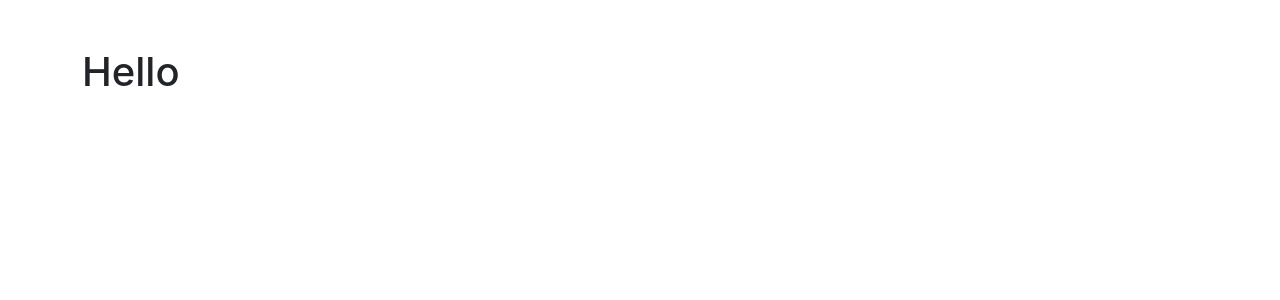
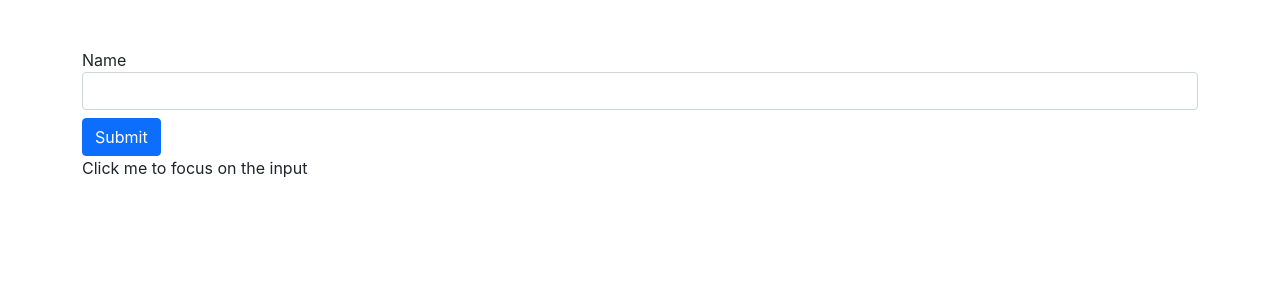
Before and after one commit to helen-tan/react-more-hooks, a React (Create React App) app: page / in a window 1280 px wide. Shown: the top 300 px of the page. Built offline with nearby package versions, Linux system fonts and the light colour scheme.

Commit message:
useRef - make a reference to a DOM element

```diff
--- a/src/App.js
+++ b/src/App.js
@@ -1,7 +1,9 @@
+import UseRefExample1 from "./components/UseRefExample1";
+
 function App() {
   return (
     <div className="container mt-5">
-      <h1>Hello</h1>
+      <UseRefExample1 />
     </div>
   );
 }
--- /dev/null
+++ b/src/components/UseRefExample1.jsx
@@ -0,0 +1,47 @@
+// useRef - used to make a reference to a specific DOM element in a functional component
+import { useRef } from 'react'
+
+function UseRefExample1() {
+  const inputRef = useRef(); // set the reference to the input with ref={inputRef}
+  const paraRef = useRef(); // set reference to <p>
+
+  const onSubmit = (e) => {
+    e.preventDefault()
+    console.log(inputRef) // useRef will return an object with 1 property called 'current' which contains the actual DOM element
+    console.log(inputRef.current) // returns the actual DOM element
+    console.log(inputRef.current.value) // returns the value
+
+    inputRef.current.value = 'Hello' // change input value
+    inputRef.current.style.backgroundColor = 'green' // change input styling
+    paraRef.current.innerText = 'form submitted' // change <p> text on form submit
+  }
+
+  return (
+    <div>
+      <form onSubmit={onSubmit}>
+        <label htmlFor='name'>Name</label>
+        <input
+          ref={inputRef}
+          type="text"
+          id='name'
+          className="form-control mb-2"
+        />
+        <button type='submit' className="btn btn-primary">Submit</button>
+        <p ref={paraRef} onClick={() => inputRef.current.focus()}>Click me to focus on the input</p>
+      </form>
+    </div>
+  )
+}
+
+export default UseRefExample1
+
+// Referencing the input of a form
+// Normal way - having a state for each input
+// - using useState: const [name, setName] - useState()
+// - on <input> have an event handler onChange that will get called
+// - and then the state will be set with setName
+
+// When we want to get the value, but don't want it to be connected to any state
+// use useRef
+// when the reference value is changed (inputRef in this example),
+// it does not re-render the component, as opposed to when we set a state value
```
